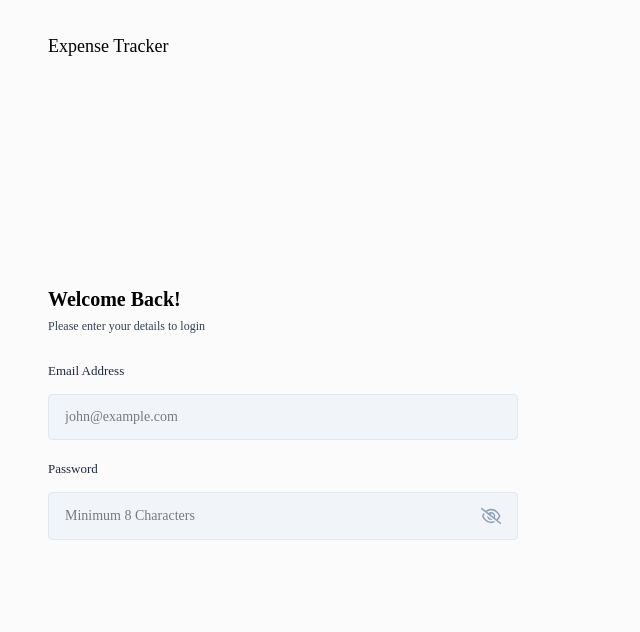
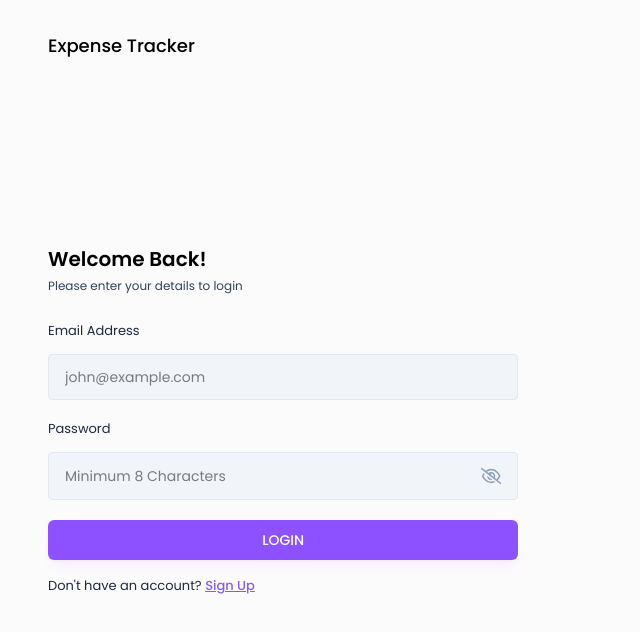
Before and after one commit to ShresthaRay02/Expense-Tracker, a React (Vite) app in the folder frontend/expense-tracker/: page /login in a window 1280 px wide. Shown: the top 632 px of the page, without its empty margins (0-640 px from the left). Built offline with nearby package versions, Linux system fonts and the light colour scheme.

Commit message:
Added the Login Form

```diff
--- a/frontend/expense-tracker/src/index.css
+++ b/frontend/expense-tracker/src/index.css
@@ -2,9 +2,9 @@
 @import "tailwindcss";
 
 @theme{
-  --font-display: "Poppins","sans-serif"
+  --font-display: "Poppins","sans-serif";
   --breakpoint-3xl: 1920px;
-  --colour-primary: #875cf5;
+  --color-primary: #875cf5;
 
 }
 
@@ -24,3 +24,7 @@
   @apply w-full flex justify-between gap-3 text-sm text-black bg-slate-100 rounded px-4 py-3 mb-4 mt-3 border border-slate-200 outline-none;
 
 }
+
+.btn-primary{
+  @apply w-full text-sm font-medium text-white bg-violet-500 shadow-lg shadow-purple-600/5 p-[10px] rounded-md my-1 hover:bg-purple-600/15 hover:text-purple-600;
+}
--- a/frontend/expense-tracker/src/pages/Auth/Login.jsx
+++ b/frontend/expense-tracker/src/pages/Auth/Login.jsx
@@ -1,7 +1,8 @@
 import React, {useState }from 'react'
 import AuthLayout from '../../components/layouts/AuthLayout'
 import Input from '../../components/Inputs/Input'
-import {useNavigate} from 'react-router-dom';
+import { validateEmail } from '../../utils/helper';
+import {Link, useNavigate} from 'react-router-dom';
 
 const Login = () => {
   const [email, setEmail] = useState("");
@@ -11,7 +12,21 @@
   const navigate = useNavigate();
 
 //Handle Login Form Submit
-const handleLogin  = async (e) => {}
+const handleLogin  = async (e) => {
+  e.preventDefault();
+
+  if(!validateEmail (email)){
+    setError("Please enter a valid email address.");
+    return;
+  }
+
+  if (!password){
+    setError("Please enter the password.");
+    return;
+  }
+
+  setError("");//Login API call
+}
 
   return (
     <AuthLayout>
@@ -21,6 +36,11 @@
         <form onSubmit={handleLogin}>
           <Input value={email} onChange={({target})=>setEmail(target.value)} label="Email Address" placeholder="john@example.com" type="text"/>
           <Input value={password} onChange={({target})=>setPassword(target.value)} label="Password" placeholder="Minimum 8 Characters" type="password"/>
+          {error && <p className='text-red-500 text-xs pb-2.5'>{error}</p>}
+          <button type="submit" className='btn-primary'>
+            LOGIN
+          </button>
+          <p className='text-[13px] text-slate-800 mt-3'>Don't have an account?{" "} <Link className='font-medium text-primary underline' to="/signUp">Sign Up</Link></p>
         </form>
       </div>
     </AuthLayout>
--- a/frontend/expense-tracker/src/utils/helper.js
+++ b/frontend/expense-tracker/src/utils/helper.js
@@ -0,0 +1,4 @@
+export const validateEmail = (email) =>{
+    const regex = /^[^\s@]+@[^\s@]+\.[^\s@]+$/;
+    return regex.test(email);
+}
```
